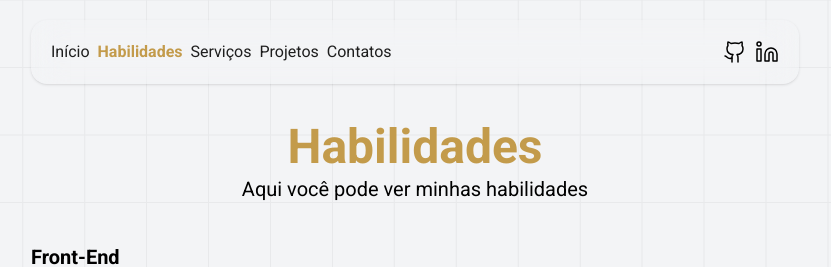
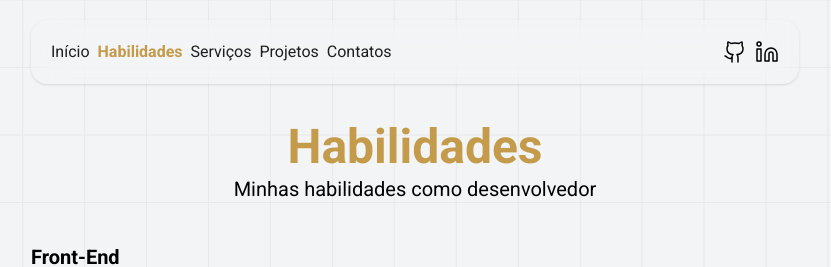
Before and after one commit to luiz2k/portfolio, a Next.js app: page /habilidades in a window 1280 px wide. Shown: the top 267 px of the page, without its empty margins (225-1056 px from the left). Built offline with nearby package versions, Linux system fonts and the light colour scheme.

Commit message:
Melhorar subtítulo da página habilidades

```diff
--- a/src/modules/pages/Skills/SkillsPage.tsx
+++ b/src/modules/pages/Skills/SkillsPage.tsx
@@ -10,7 +10,7 @@ export function SkillsPage() {
     <section className="grid gap-10">
       <IntroductoryTitle
         title="Habilidades"
-        description="Aqui você pode ver minhas habilidades"
+        description="Minhas habilidades como desenvolvedor"
       />
 
       <div className="grid gap-5">
```
